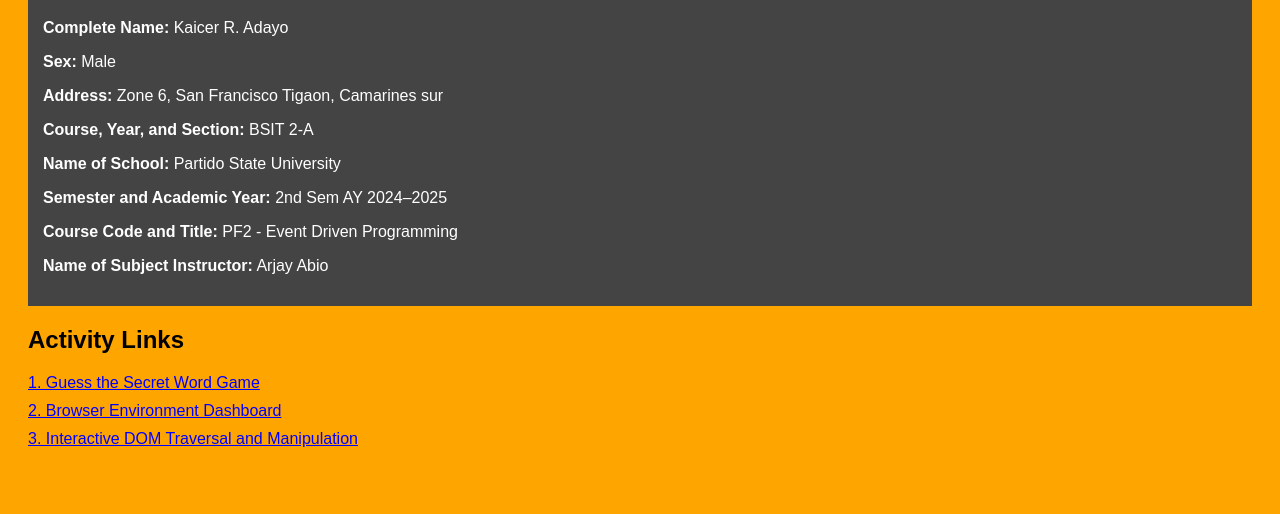
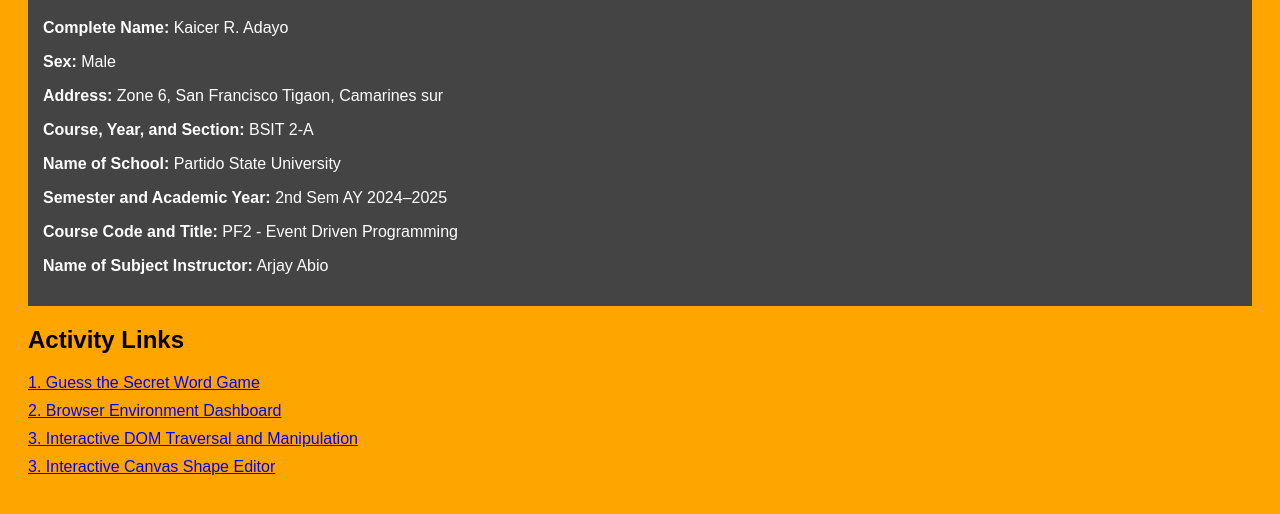
Before and after one commit to KAICERADAYO/kaii, a plain HTML site: page index.html in a window 1280 px wide. Shown: the part 104-618 px from the top of the page. Drawn offline with Linux system fonts and the light colour scheme.

Commit message:
Update index.html

```diff
--- a/index.html
+++ b/index.html
@@ -41,6 +41,7 @@
     <a href="guess the game.html">1. Guess the Secret Word Game</a>
     <a href="browser_dashboard.html">2. Browser Environment Dashboard</a>
      <a href="dom_traversal.html">3. Interactive DOM Traversal and Manipulation</a>
+    <a href="circle.html">3. Interactive Canvas Shape Editor</a>
   </section>
 
   <script>
```
